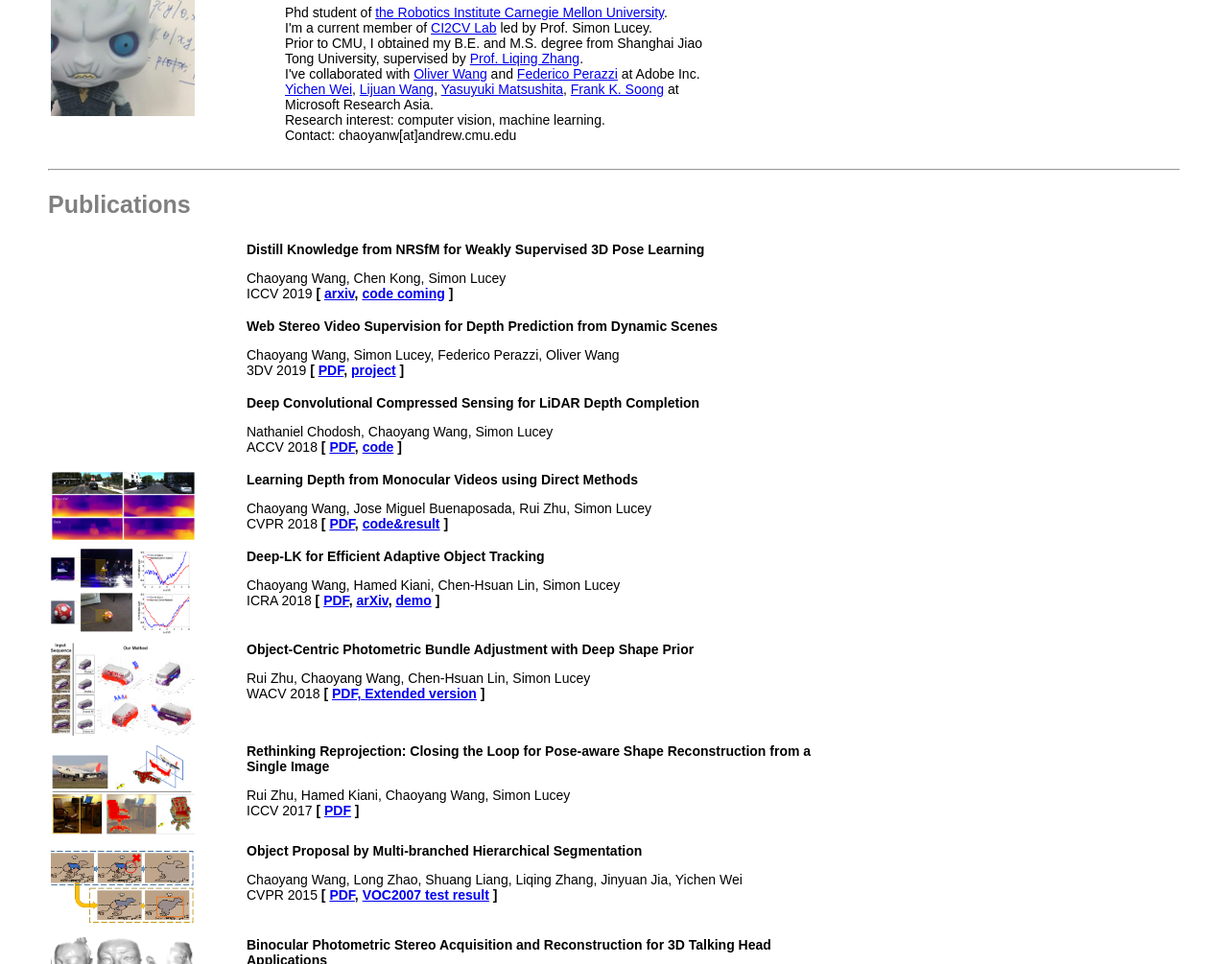
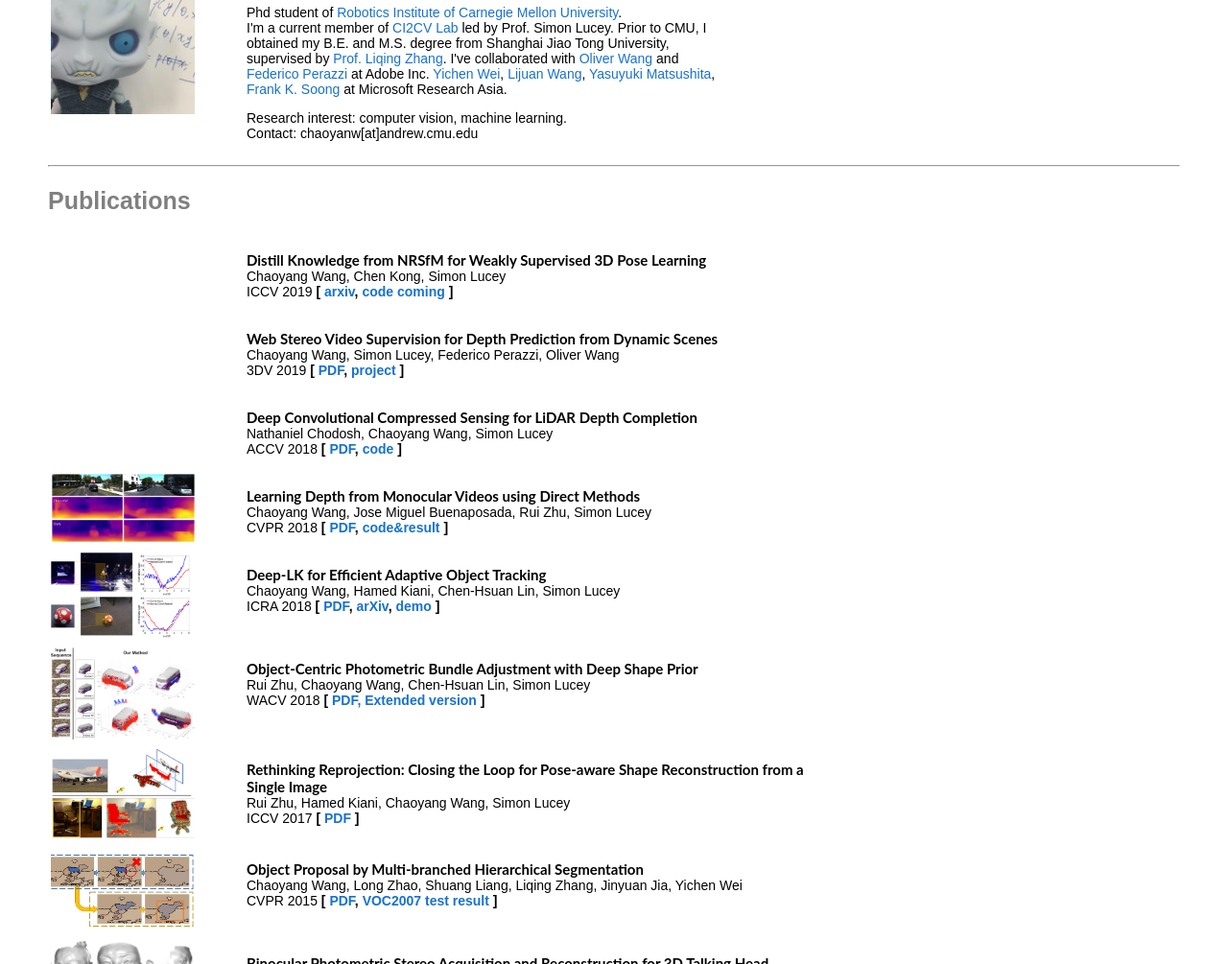
Before and after one commit to MightyChaos/MightyChaos.github.io, a plain HTML site: page index.html in a window 1280 px wide. Shown: the part 80-1085 px from the top of the page at 96% size. Drawn offline with Linux system fonts and the light colour scheme.

Commit message:
change style

```diff
--- a/index.html
+++ b/index.html
@@ -12,6 +12,28 @@ li {font-size:14px;font-family:arial;color:black;}
 h1 {font-size:30px;font-family:arial;color:gray;}
 h2 {font-size:25px;font-family:arial;color:gray;}
 h3 {font-size:14px;font-family:arial;color:black;margin-top:0;margin-bottom:0}
+a {
+            color: #1772d0;
+            text-decoration: none;
+        }
+
+        a:focus,
+        a:hover {
+            color: #f09228;
+            text-decoration: none;
+        }
+
+papertitle {
+	font-family: 'Lato', Verdana, Helvetica, sans-serif;
+	font-size: 15px;
+	font-weight: 700
+}
+
+name {
+	font-family: 'Lato', Verdana, Helvetica, sans-serif;
+	font-size: 32px;
+}
+
 </style>
 </head>
 
@@ -27,16 +49,20 @@ h3 {font-size:14px;font-family:arial;color:black;margin-top:0;margin-bottom:0}
 			<h1>Chaoyang Wang</h1>
 			</tr>
 			<tr>
-				<ul style="list-style-type:none">
-					<li>Phd student of <a href="https://www.ri.cmu.edu/">the Robotics Institute Carnegie Mellon University</a>.</li>
-					<li>I'm a current member of <a href="http://www.ci2cv.net/">CI2CV Lab</a> led by Prof. Simon Lucey.</li>
-					<li>Prior to CMU, I obtained my B.E. and M.S. degree from Shanghai Jiao Tong University, supervised by <a href="https://scholar.google.com/citations?user=1smFmxAAAAAJ&hl=en">Prof. Liqing Zhang</a>.
-					<li>I've collaborated with <a href="http://www.oliverwang.info/">Oliver Wang</a> and <a href="https://fperazzi.github.io/">Federico Perazzi</a> at Adobe Inc.
-						<a href="https://yichenwei.github.io">Yichen Wei</a>, <a href="https://www.microsoft.com/en-us/research/people/lijuanw/">Lijuan Wang</a>, <a href="http://www-infobiz.ist.osaka-u.ac.jp/en/member/matsushita/">Yasuyuki Matsushita</a>, <a href="https://www.microsoft.com/en-us/research/people/frankkps/">Frank K. Soong</a> at Microsoft Research Asia.
-					<li>Research interest: computer vision, machine learning.</li>
-					<li>Contact: chaoyanw[at]andrew.cmu.edu</li>
+				<!-- <ul style="list-style-type:none"> -->
+					<p>Phd student of <a href="https://www.ri.cmu.edu/", target="_blank"> Robotics Institute of Carnegie Mellon University</a>.
+					<br>
+					I'm a current member of <a href="http://www.ci2cv.net/">CI2CV Lab</a> led by Prof. Simon Lucey.
+					Prior to CMU, I obtained my B.E. and M.S. degree from Shanghai Jiao Tong University, supervised by <a href="https://scholar.google.com/citations?user=1smFmxAAAAAJ&hl=en">Prof. Liqing Zhang</a>.
+					I've collaborated with <a href="http://www.oliverwang.info/">Oliver Wang</a> and <a href="https://fperazzi.github.io/">Federico Perazzi</a> at Adobe Inc.
+						<a href="https://yichenwei.github.io">Yichen Wei</a>, <a href="https://www.microsoft.com/en-us/research/people/lijuanw/">Lijuan Wang</a>,
+						<a href="http://www-infobiz.ist.osaka-u.ac.jp/en/member/matsushita/">Yasuyuki Matsushita</a>,
+						<a href="https://www.microsoft.com/en-us/research/people/frankkps/">Frank K. Soong</a> at Microsoft Research Asia.
+					<p>Research interest: computer vision, machine learning.
+					<br>
+					Contact: chaoyanw[at]andrew.cmu.edu</p>
 					<!-- <li><strong><a href="cv.pdf">resume</a></strong></li> -->
-				</ul>
+				<!-- </ul> -->
 			</tr>
 		</table>
 		</td>
@@ -98,14 +124,18 @@ across numerous natural sequences.
 	<tr>
 			<td valign="top" width="200"><img src="" width="200"></td>
 			<td valign="top" width="600">
-			<h3>Distill Knowledge from NRSfM for Weakly Supervised 3D Pose Learning</h3>
-			<p>Chaoyang Wang, Chen Kong, Simon Lucey<br />
+			<p>
+			<papertitle>Distill Knowledge from NRSfM for Weakly Supervised 3D Pose Learning</papertitle>
+			<br>
+			Chaoyang Wang, Chen Kong, Simon Lucey
+			<br>
 			ICCV 2019
 			<strong>[
 			<a href="https://arxiv.org/pdf/1908.06377.pdf">arxiv</a>,
 			<a href="https://mightychaos.github.io/">code coming</a>
 			]
-		</strong><br />
+		</strong>
+		</p>
 		<!-- First, we demonstrate that there is a theoretical relationship between siamese regression networks like GOTURN and the classical Inverse Compositional Lucas & Kanade (IC-LK) algorithm.
 		Further, we demonstrate that unlike GOTURN IC-LK adapts its regressor to the appearance of the current tracked frame.
 		Second, we propose a novel framework for object tracking inspired by the IC-LK framework, which we refer to as Deep-LK.
@@ -116,14 +146,17 @@ across numerous natural sequences.
 	<tr>
 			<td valign="top" width="200"><img src="" width="200"></td>
 			<td valign="top" width="600">
-			<h3>Web Stereo Video Supervision for Depth Prediction from Dynamic Scenes</h3>
-			<p>Chaoyang Wang, Simon Lucey, Federico Perazzi, Oliver Wang<br />
+			<p>
+			<papertitle>Web Stereo Video Supervision for Depth Prediction from Dynamic Scenes</papertitle>
+			<br>
+			Chaoyang Wang, Simon Lucey, Federico Perazzi, Oliver Wang<br>
 			3DV 2019
 			<strong>[
 			<a href="http://www.ci2cv.net/media/papers/3dv_webstereo.pdf">PDF</a>,
 			<a href="https://sites.google.com/view/wsvd/">project</a>
 			]
-		</strong><br />
+		</strong>
+		</p>
 		<!-- First, we demonstrate that there is a theoretical relationship between siamese regression networks like GOTURN and the classical Inverse Compositional Lucas & Kanade (IC-LK) algorithm.
 		Further, we demonstrate that unlike GOTURN IC-LK adapts its regressor to the appearance of the current tracked frame.
 		Second, we propose a novel framework for object tracking inspired by the IC-LK framework, which we refer to as Deep-LK.
@@ -134,14 +167,17 @@ across numerous natural sequences.
 	<tr>
 		<td valign="top" width="200"><img src="" width="200"></td>
 		<td valign="top" width="600">
-		<h3>Deep Convolutional Compressed Sensing for LiDAR Depth Completion</h3>
-		<p>Nathaniel Chodosh, Chaoyang Wang, Simon Lucey<br />
+		<p>
+		<papertitle>Deep Convolutional Compressed Sensing for LiDAR Depth Completion</papertitle>
+		<br>
+		Nathaniel Chodosh, Chaoyang Wang, Simon Lucey<br>
 		ACCV 2018
 		<strong>[
 		<a href="http://www.ci2cv.net/media/papers/nate_accv_2018.pdf">PDF</a>,
 		<a href="https://github.com/nchodosh/Super-LiDAR">code</a>
 		]
-	</strong><br />
+	</strong>
+	</p>
 	<!-- First, we demonstrate that there is a theoretical relationship between siamese regression networks like GOTURN and the classical Inverse Compositional Lucas & Kanade (IC-LK) algorithm.
 	Further, we demonstrate that unlike GOTURN IC-LK adapts its regressor to the appearance of the current tracked frame.
 	Second, we propose a novel framework for object tracking inspired by the IC-LK framework, which we refer to as Deep-LK.
@@ -153,13 +189,16 @@ across numerous natural sequences.
 	<tr>
 		<td valign="top" width="200"><img src="projects/cvpr18_chaoyang/img2.png" width="150"></td>
 		<td valign="top" width="600">
-		<h3>Learning Depth from Monocular Videos using Direct Methods</h3>
-		<p>Chaoyang Wang, Jose Miguel Buenaposada, Rui Zhu, Simon Lucey<br />
+		<p>
+		<papertitle>Learning Depth from Monocular Videos using Direct Methods</papertitle>
+		<br>
+		Chaoyang Wang, Jose Miguel Buenaposada, Rui Zhu, Simon Lucey<br>
 			CVPR 2018
 		<strong>[
 		<a href="http://openaccess.thecvf.com/content_cvpr_2018/papers/Wang_Learning_Depth_From_CVPR_2018_paper.pdf">PDF</a>,
 	  <strong><a href="https://github.com/MightyChaos/LKVOLearner">code&result</a>
 		]
+		</p>
 	<!-- </strong><br />
 	<strong>Result on KITTI Eigen split: <a href="https://drive.google.com/open?id=1Wj7ulSimrvrzNx4TRd-JspmX3DJwgPiV">[posenet(K)]</a>
 	<a href="https://drive.google.com/open?id=1wiODwgX_Vm_w7fVK1y_X5CNJTtgaPwcN">[ddvo(K)]</a>
@@ -181,8 +220,10 @@ across numerous natural sequences.
 	<tr>
 		<td valign="top" width="200"><img src="projects/icra18/img2.png" width="150"></td>
 		<td valign="top" width="600">
-		<h3>Deep-LK for Efficient Adaptive Object Tracking</h3>
-		<p>Chaoyang Wang, Hamed Kiani, Chen-Hsuan Lin, Simon Lucey<br />
+		<p>
+		<papertitle>Deep-LK for Efficient Adaptive Object Tracking</papertitle>
+		<br>
+		Chaoyang Wang, Hamed Kiani, Chen-Hsuan Lin, Simon Lucey<br />
 		ICRA 2018
 		<strong>[
 		<a href="http://www.ci2cv.net/media/papers/deepLK-icra.pdf">PDF</a>,
@@ -190,6 +231,7 @@ across numerous natural sequences.
 		<a href="https://youtu.be/1q3GrYf9k-E">demo</a>
 		]
 	</strong><br />
+	<br>
 	<!-- First, we demonstrate that there is a theoretical relationship between siamese regression networks like GOTURN and the classical Inverse Compositional Lucas & Kanade (IC-LK) algorithm.
 	Further, we demonstrate that unlike GOTURN IC-LK adapts its regressor to the appearance of the current tracked frame.
 	Second, we propose a novel framework for object tracking inspired by the IC-LK framework, which we refer to as Deep-LK.
@@ -200,27 +242,33 @@ across numerous natural sequences.
 <tr>
 	<td valign="top" width="200"><img src="projects/wacv18/img.png" width="150"></td>
 	<td valign="top" width="600">
-	<h3>Object-Centric Photometric Bundle Adjustment with Deep Shape Prior</h3>
-	<p>Rui Zhu, Chaoyang Wang,  Chen-Hsuan Lin, Simon Lucey<br />
+	<p>
+	<papertitle>Object-Centric Photometric Bundle Adjustment with Deep Shape Prior</papertitle>
+	<br>
+	Rui Zhu, Chaoyang Wang,  Chen-Hsuan Lin, Simon Lucey<br />
 	WACV 2018
 	<strong>[
 	<a href="https://arxiv.org/abs/1711.01470">PDF,  </a>
 		<a href="https://arxiv.org/pdf/1712.00110.pdf"> Extended version</a>
 	]
-	</strong></p>
+	</strong>
 	</td>
+	</p>
 </tr>
 <!--cur project1-->
 <tr>
 	<td valign="top" width="200"><img src="projects/iccv17/iccv17.png" width="150"></td>
 	<td valign="top" width="600">
-	<h3>Rethinking Reprojection: Closing the Loop for Pose-aware Shape Reconstruction from a Single Image</h3>
-	<p>Rui Zhu, Hamed Kiani, Chaoyang Wang, Simon Lucey<br />
+	<p>
+	<papertitle>Rethinking Reprojection: Closing the Loop for Pose-aware Shape Reconstruction from a Single Image</papertitle>
+	<br>
+	Rui Zhu, Hamed Kiani, Chaoyang Wang, Simon Lucey<br />
 	ICCV 2017
 	<strong>[
 	<a href="https://arxiv.org/abs/1707.04682">PDF</a>
 	]
-	</strong></p>
+	</strong>
+	</p>
 	</td>
 </tr>
 
@@ -228,8 +276,10 @@ across numerous natural sequences.
 <tr>
 	<td valign="top" width="200"><img src="projects/objprop/img.png" width="150"></td>
 	<td valign="top" width="600">
-	<h3>Object Proposal by Multi-branched Hierarchical Segmentation</h3>
-	<p>Chaoyang Wang, Long Zhao, Shuang Liang, Liqing Zhang, Jinyuan Jia, Yichen Wei<br />
+	<p>
+	<papertitle>Object Proposal by Multi-branched Hierarchical Segmentation</papertitle>
+	<br>
+	Chaoyang Wang, Long Zhao, Shuang Liang, Liqing Zhang, Jinyuan Jia, Yichen Wei<br />
 	CVPR 2015
 	<strong>[
 	<a href="projects/objprop/Wang_Object_Proposal_by_2015_CVPR_paper.pdf">PDF</a>,
@@ -242,8 +292,11 @@ across numerous natural sequences.
 <tr>
 	<td valign="top" width="200"><img src="projects/bpstereo/img1.png" width="150"></td>
 	<td valign="top" width="600">
-	<h3>Binocular Photometric Stereo Acquisition and Reconstruction for 3D Talking Head Applications</h3>
-	<p>Chaoyang Wang, Lijuan Wang, Yasuyuki Matsushita, Bojun Huang, Magnetro Chen, Frank K. Soong<br /> INTERSPEECH 2013
+	<p>
+	<papertitle>Binocular Photometric Stereo Acquisition and Reconstruction for 3D Talking Head Applications</papertitle>
+	<br>
+	Chaoyang Wang, Lijuan Wang, Yasuyuki Matsushita, Bojun Huang, Magnetro Chen, Frank K. Soong<br />
+	INTERSPEECH 2013
 	<strong>[
 	<a href="projects/bpstereo/IS130859.PDF">PDF</a>,
 	<a href="http://research.microsoft.com/en-us/projects/hd_talking_head/">web</a>,
@@ -300,9 +353,14 @@ training.[<a href="projects/708/pgm_project_final.pdf">PDF</a>]</p> </td>
 </table> -->
 
 <hr>
-<i>Last modified by Wang Chaoyang, 2019-08-15.</i>
+<i>Last modified by Wang Chaoyang, 2019-08-27.</i>
 
-<hr>
+<!-- <hr>
+<table border="0">
+<tr>
 <a href="https://clustrmaps.com/site/19x5b" title="Visit tracker"><img src="//www.clustrmaps.com/map_v2.png?d=Rv_bWFfPipA9gtm9uwY6xRQGha_raL_Dx6yCs0fa4jY&cl=ffffff"></a>
+</tr>
+</table> -->
+
 </body>
 </html>
```
